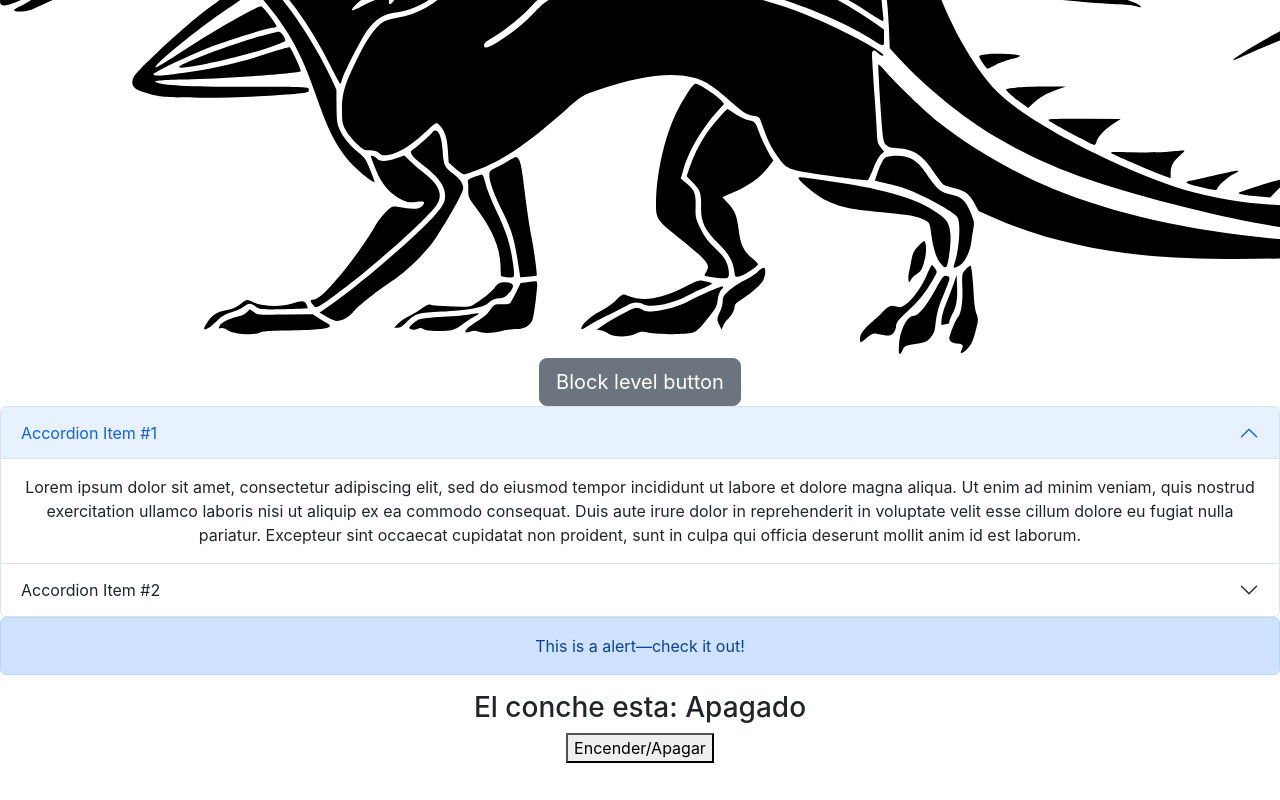
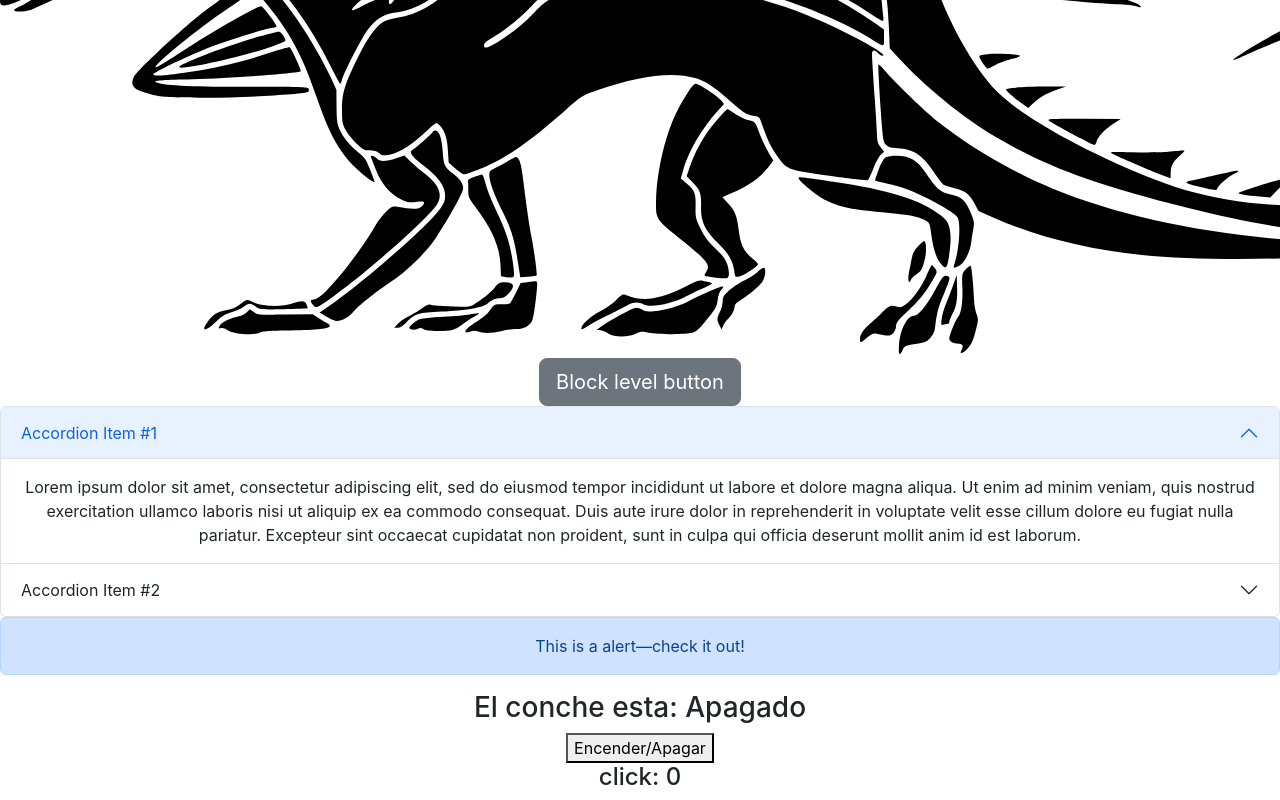
Before and after one commit to jorgea-hn/ReactApp, a React (Create React App) app: page / in a window 1280 px wide. Shown: the part 879-1679 px from the top of the page. Before the commit the page ends 1642 px from the top, so only its background shows below. Built offline with nearby package versions, Linux system fonts and the light colour scheme.

Commit message:
Uso de useEffect

```diff
--- a/package.json
+++ b/package.json
@@ -10,6 +10,7 @@
     "react": "^18.2.0",
     "react-bootstrap": "^2.7.0",
     "react-dom": "^18.2.0",
+    "react-router-dom": "^6.8.0",
     "react-scripts": "5.0.1",
     "web-vitals": "^2.1.4"
   },
--- a/src/App.js
+++ b/src/App.js
@@ -1,4 +1,4 @@
-import React,{useState} from 'react';
+import React,{useEffect, useState} from 'react';
 import { Button, Accordion,Alert } from 'react-bootstrap';
 import { ReactComponent as ReactIcon} from './assets/dragon.svg';
 
@@ -6,12 +6,19 @@ import './App.css';
 
 function App() {
   const [stateCar,setStateCar] = useState(false);
+  const [contar,setContar] = useState(0)
 
+
+
+  useEffect(()=>{
+    console.log("Total: " + contar)
+  },[])
 
   const encenderApagar =()=>{
     // console.log("Encender / Apagar")
     // setStateCar(!stateCar);
     setStateCar(preValue=>!preValue);
+    setContar(contar+1)
   };
 
   return (
@@ -55,6 +62,10 @@ function App() {
 
       <h3>El conche esta: {stateCar ? "Encendido": "Apagado"} </h3>
       <button onClick={encenderApagar}>Encender/Apagar</button>
+
+
+
+      <h4>click: {contar}</h4>
     </div>
   );
 }
```
Also changed, not shown: 1 other file (tests, documents, lock files or other folders).
